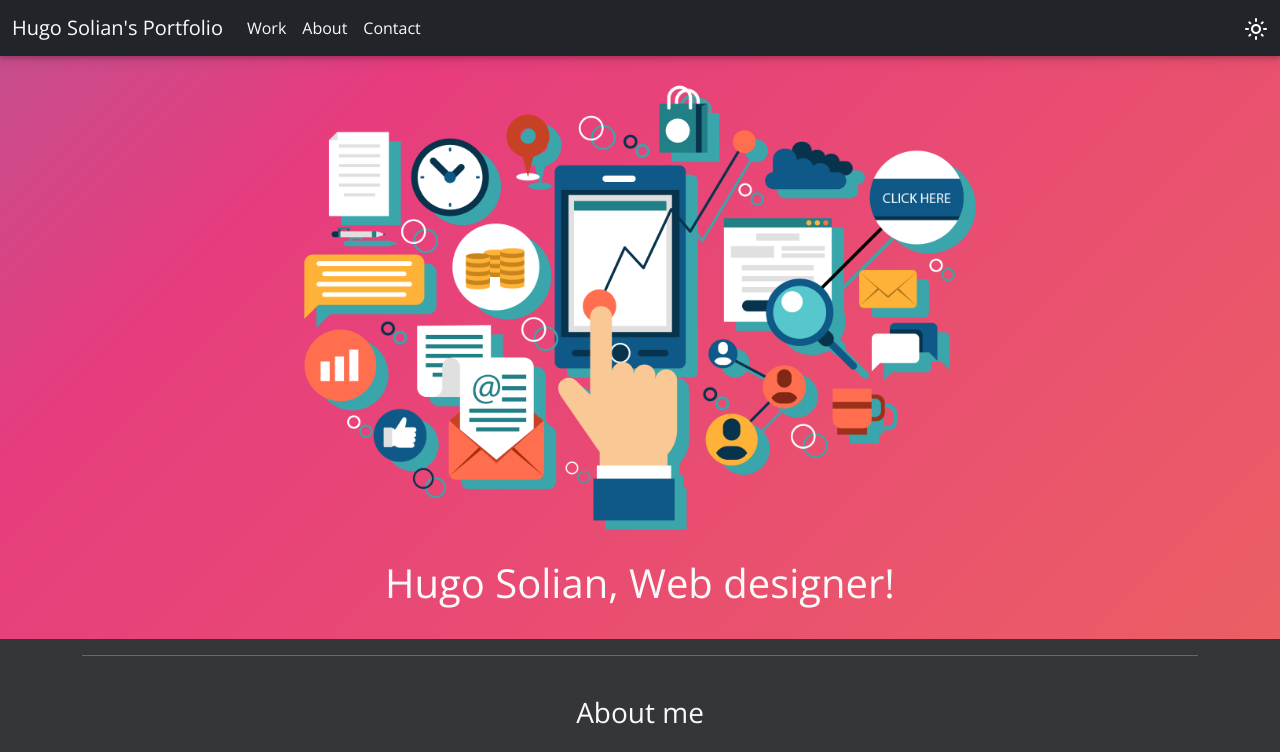
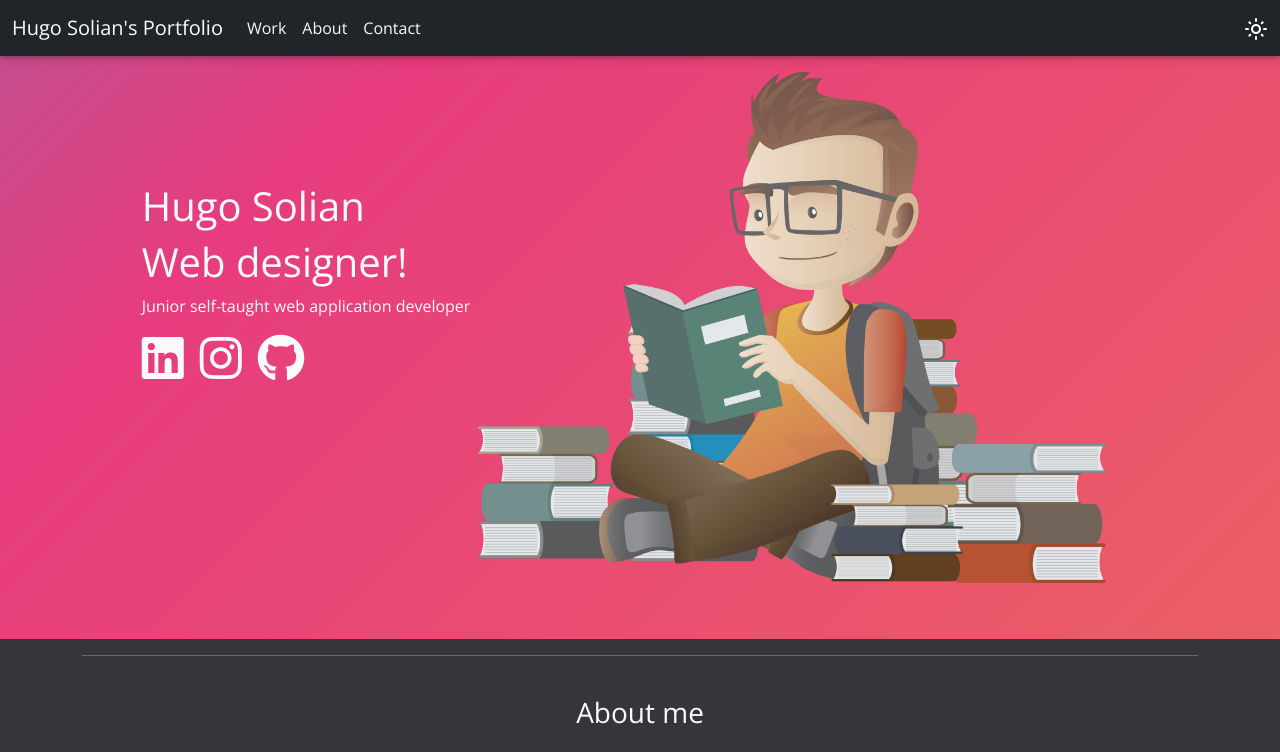
Before and after one commit to Hugarra/my-portfolio, a React (Create React App) app: page / in a window 1280 px wide. Shown: the top 752 px of the page. Built offline with nearby package versions, Linux system fonts and the light colour scheme.

Commit message:
Landing improved

```diff
--- a/public/index.html
+++ b/public/index.html
@@ -28,7 +28,7 @@
     <link href="https://fonts.googleapis.com/css2?family=Open+Sans:wght@300&display=swap" rel="stylesheet">
     <link rel="stylesheet" href="https://unpkg.com/aos@next/dist/aos.css" />
     <script src="https://unpkg.com/aos@next/dist/aos.js"></script>
-    <script type="text/javascript" src="https://code.jquery.com/jquery-2.2.4.min.js"></script>
+    <script src="https://kit.fontawesome.com/dddfdcd19b.js" crossorigin="anonymous"></script>
     <title>Hugo Solian Portfolio</title>
   </head>
   <body>
--- a/src/App.css
+++ b/src/App.css
@@ -17,8 +17,18 @@ a:hover {
 }
 .landing-image {
   display: block;
-  margin: 0 auto;
-  width: 60%;
+  margin-right: 2rem;
+  width: 50%;
+}
+.landing-text {
+  margin-top: 10%;
+}
+.social-media {
+  height: 3rem;
+  width: 3rem;
+}
+.fab {
+  font-size: 3rem;
 }
 .landing {
   margin-top: 56px;
--- a/src/components/Landing.jsx
+++ b/src/components/Landing.jsx
@@ -3,15 +3,30 @@ import React from 'react';
 import About from "./About.jsx"
 import Proyectos from "./Proyectos.jsx"
 
-import LandingImage from "../materials/kisspng-digital-marketing-business-marketing-strategy-soci-marketing-illustration-5a94c78e5101a9.9483170215196998543318.png"
+import LandingImage from "../materials/kisspng-jamal-mohamed-college-student-shri-ram-college-of-5ae0ce56451bf5.9906879715246823262831.png"
 
 function Landing(props) {
     return (
         <div>
-            <div className="container-fluid landing">
-                <div data-aos="fade-up">
+            <div className="container-fluid landing pb-3">
+                <div className="d-flex gap-2 justify-content-center">
+                    <div className="d-block landing-text">
+                        <h1 className="h1">Hugo Solian</h1>
+                        <h1 className="h1">Web designer!</h1>
+                        <p>Junior self-taught web application developer</p>
+                        <div className="d-flex gap-3 mt-3">
+                            <a href="https://www.linkedin.com/in/hug-solian/">
+                                <i className="fab fa-linkedin" ></i>
+                            </a>
+                            <a href="https://www.instagram.com/hugos848">
+                                <i className="fab fa-instagram" ></i>
+                            </a>
+                            <a href="https://github.com/Hugarra">
+                                <i className="fab fa-github" ></i>
+                            </a>
+                        </div>
+                    </div>
                     <img src={LandingImage} alt="landing" className="landing-image mb-3 pt-3"></img>
-                    <h1 className="h1 text-center">Hugo Solian, Web designer!</h1>
                 </div>
                 <br></br>
             </div>
```
Also changed, not shown: src/materials/kisspng-digital-marketing-business-marketing-strategy-soci-marketing-illustration-5a94c78e5101a9.9483170215196998543318.png (deleted), src/materials/kisspng-jamal-mohamed-college-student-shri-ram-college-of-5ae0ce56451bf5.9906879715246823262831.png (added).
